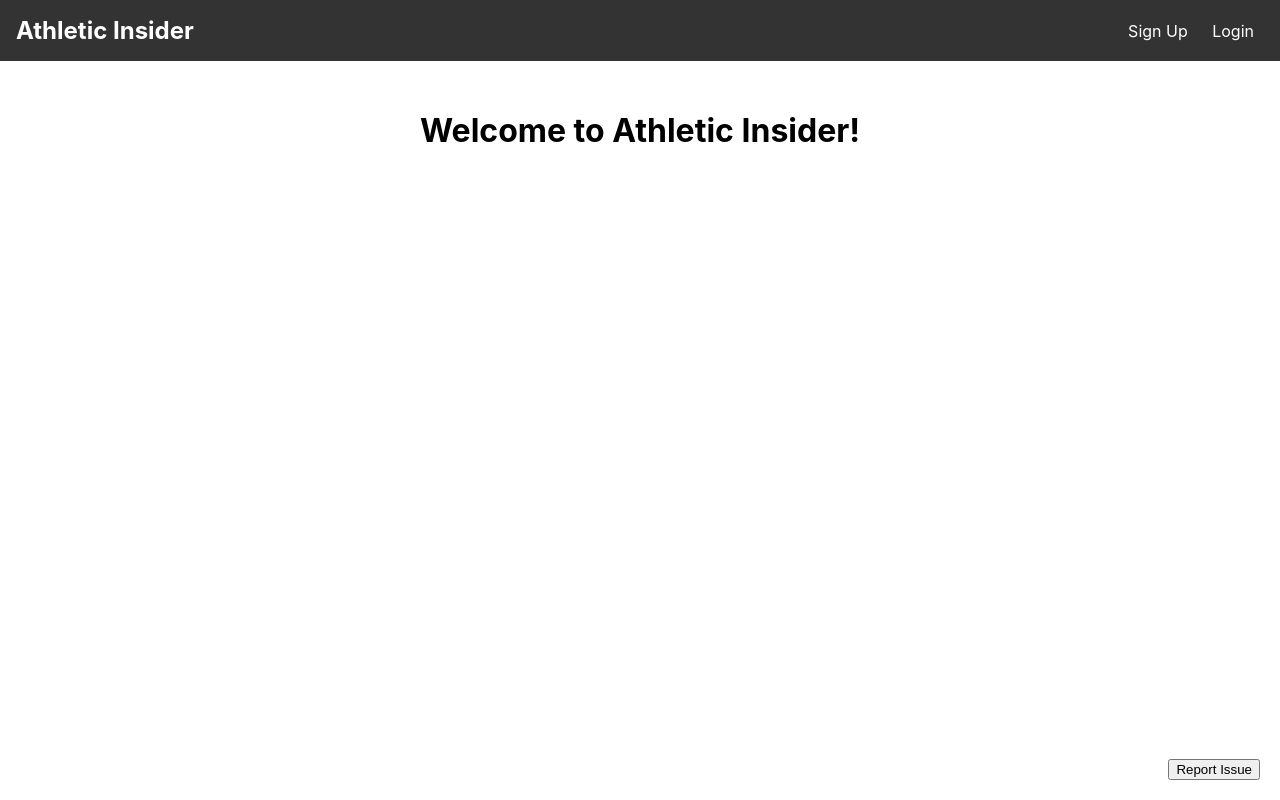
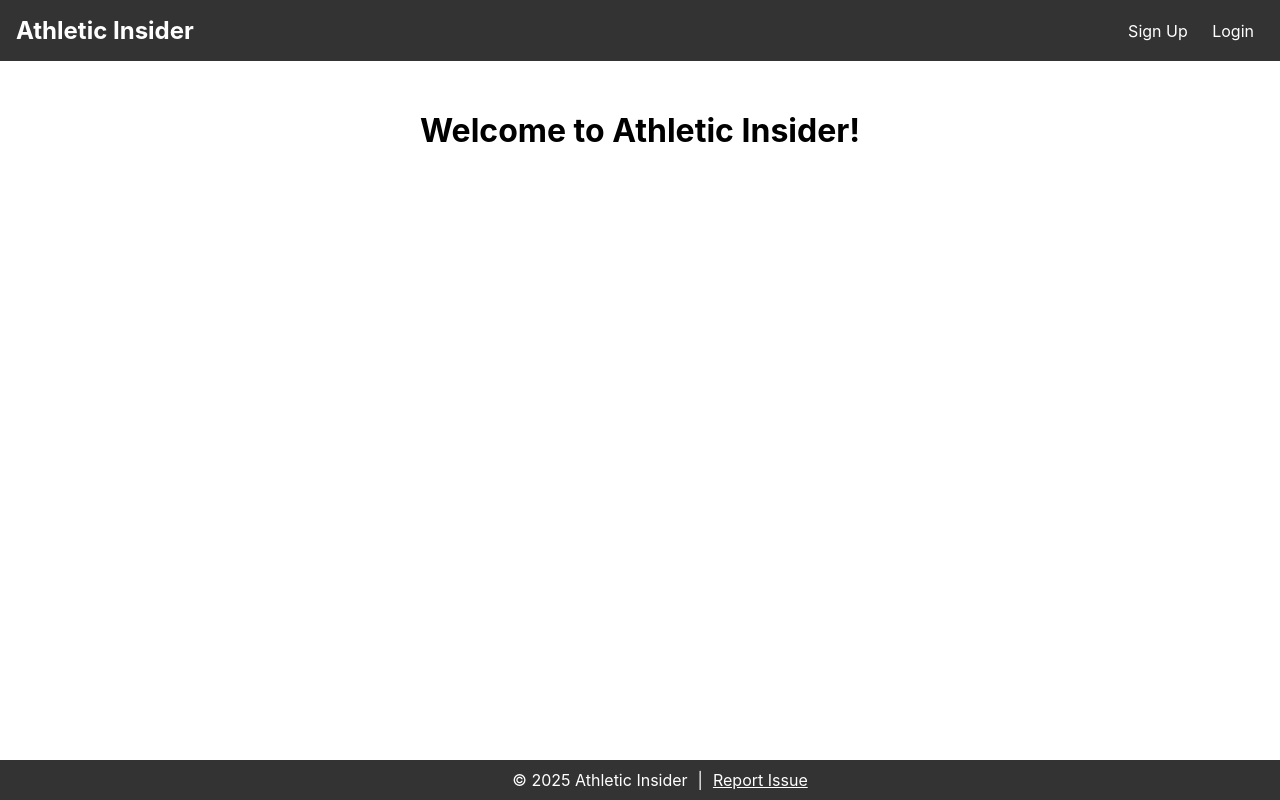
Before and after one commit to uiowaSEP2025/sep2025-project-team_002, a React (Vite) app in the folder frontend/: page / in a window 1280 px wide. Built offline with nearby package versions, Linux system fonts and the light colour scheme; no server answers.

Commit message:
Prettier Button

```diff
--- a/frontend/src/App.jsx
+++ b/frontend/src/App.jsx
@@ -12,7 +12,7 @@ import AccountSettings from "./account/AccountSettings.jsx";
 import ForgotPassword from './account/ForgotPassword.jsx';
 import ResetPassword from './account/ResetPassword.jsx';
 import ReviewForm from './review/ReviewForm.jsx';
-import ReportIssue from './components/ReportIssue';
+import Footer from './components/Footer.jsx';
 
 function App() {
   const [message, setMessage] = useState("Loading...");
@@ -59,7 +59,7 @@ function App() {
             />
             <Route path="/review-form" element={<ReviewForm />} />
           </Routes>
-          <ReportIssue />
+          <Footer />
         </Router>
 
       </header>
--- /dev/null
+++ b/frontend/src/components/Footer.jsx
@@ -0,0 +1,152 @@
+import React, { useState } from 'react';
+
+function Footer() {
+  // Control the open/close state of the modal
+  const [isModalOpen, setIsModalOpen] = useState(false);
+  // Store the issue description input by the user
+  const [issueDescription, setIssueDescription] = useState('');
+
+  // Function to open the modal
+  const openModal = () => setIsModalOpen(true);
+
+  // Function to close the modal and reset the input
+  const closeModal = () => {
+    setIsModalOpen(false);
+    setIssueDescription('');
+  };
+
+  // Handle form submission
+  const handleSubmit = async (e) => {
+    e.preventDefault();
+    try {
+      const response = await fetch('http://localhost:8000/api/report/report_issue/', {
+        method: 'POST',
+        headers: {
+          'Content-Type': 'application/json',
+        },
+        body: JSON.stringify({ description: issueDescription }),
+      });
+      if (response.ok) {
+        alert('Your issue has been submitted. Thank you for your feedback!');
+        closeModal();
+      } else {
+        alert('Submission failed. Please try again later.');
+      }
+    } catch (error) {
+      console.error(error);
+      alert('Submission error. Please check your network or server.');
+    }
+  };
+
+  // Common pill-shaped button style for the Submit button
+  const pillButtonStyle = {
+    backgroundColor: '#007bff',   // You can change this color to match your brand
+    color: '#fff',
+    border: 'none',
+    borderRadius: '25px',
+    padding: '12px 24px',
+    fontSize: '16px',
+    cursor: 'pointer',
+    boxShadow: '0 2px 5px rgba(0, 0, 0, 0.3)',
+    marginTop: '10px',
+  };
+
+  return (
+    <>
+      {/* Fixed footer bar */}
+      <footer
+        style={{
+          position: 'fixed',
+          bottom: 0,
+          left: 0,
+          width: '100%',
+          backgroundColor: '#333',
+          color: '#fff',
+          display: 'flex',
+          justifyContent: 'center',
+          alignItems: 'center',
+          padding: '10px 20px',
+          zIndex: 9999,
+          fontSize: '16px'
+        }}
+      >
+        <span>© 2025 Athletic Insider</span>
+        <span style={{ margin: '0 10px' }}>|</span>
+        {/* Clickable text to open the report modal */}
+        <span
+          onClick={openModal}
+          style={{
+            textDecoration: 'underline',
+            cursor: 'pointer'
+          }}
+        >
+          Report Issue
+        </span>
+      </footer>
+
+      {/* Modal overlay */}
+      {isModalOpen && (
+        <div
+          style={{
+            position: 'fixed',
+            top: 0, left: 0, right: 0, bottom: 0,
+            backgroundColor: 'rgba(0,0,0,0.5)',
+            display: 'flex',
+            justifyContent: 'center',
+            alignItems: 'center',
+            zIndex: 10000,
+          }}
+        >
+          <div
+            style={{
+              position: 'relative',
+              background: '#fff',
+              padding: '20px',
+              borderRadius: '8px',
+              width: '400px',
+              maxWidth: '90%',
+              textAlign: 'center'
+            }}
+          >
+            {/* Close (X) icon in the top-right corner */}
+            <button
+              onClick={closeModal}
+              style={{
+                position: 'absolute',
+                top: '10px',
+                right: '10px',
+                background: 'transparent',
+                border: 'none',
+                fontSize: '20px',
+                cursor: 'pointer',
+              }}
+            >
+              &times;
+            </button>
+
+            <h2>Report an Issue</h2>
+            <form onSubmit={handleSubmit}>
+              <textarea
+                style={{ width: '100%', height: '100px', marginTop: '10px' }}
+                value={issueDescription}
+                onChange={(e) => setIssueDescription(e.target.value)}
+                placeholder="Please describe the issue in detail..."
+              />
+              <div style={{ marginTop: '20px' }}>
+                {/* Pill-shaped Submit button */}
+                <button
+                  type="submit"
+                  style={pillButtonStyle}
+                >
+                  Submit
+                </button>
+              </div>
+            </form>
+          </div>
+        </div>
+      )}
+    </>
+  );
+}
+
+export default Footer;
--- a/frontend/src/components/ReportIssue.jsx
+++ /dev/null
@@ -1,93 +0,0 @@
-import React, { useState } from 'react';
-
-function ReportIssue() {
-  const [isOpen, setIsOpen] = useState(false);
-  const [issueDescription, setIssueDescription] = useState('');
-
-  const openModal = () => {
-    setIsOpen(true);
-  };
-
-  const closeModal = () => {
-    setIsOpen(false);
-    setIssueDescription('');
-  };
-
-  const handleSubmit = async (e) => {
-    e.preventDefault();
-    try {
-      const response = await fetch('http://localhost:8000/api/report/report_issue/', {
-        method: 'POST',
-        headers: {
-          'Content-Type': 'application/json',
-        },
-        body: JSON.stringify({ description: issueDescription }),
-      });
-      if (response.ok) {
-        alert('Your issue has been submitted. Thank you for your feedback!');
-        closeModal();
-      } else {
-        alert('Submission failed. Please try again later.');
-      }
-    } catch (error) {
-      console.error(error);
-      alert('Submission error. Please check your network or server.');
-    }
-  };
-
-  return (
-    <>
-      <button
-        style={{
-          position: 'fixed',
-          bottom: '20px',
-          right: '20px',
-          zIndex: 9999
-        }}
-        onClick={openModal}
-      >
-        Report Issue
-      </button>
-
-      {isOpen && (
-        <div
-          style={{
-            position: 'fixed',
-            top: 0, left: 0, right: 0, bottom: 0,
-            backgroundColor: 'rgba(0,0,0,0.5)',
-            display: 'flex', justifyContent: 'center', alignItems: 'center',
-            zIndex: 10000
-          }}
-        >
-          <div
-            style={{
-              background: '#fff',
-              padding: '20px',
-              borderRadius: '8px',
-              width: '400px',
-              maxWidth: '90%'
-            }}
-          >
-            <h2>Report an Issue</h2>
-            <form onSubmit={handleSubmit}>
-              <textarea
-                style={{ width: '100%', height: '100px' }}
-                value={issueDescription}
-                onChange={(e) => setIssueDescription(e.target.value)}
-                placeholder="Please describe the issue in detail..."
-              />
-              <div style={{ marginTop: '10px' }}>
-                <button type="submit">Submit</button>
-                <button type="button" onClick={closeModal} style={{ marginLeft: '10px' }}>
-                  Cancel
-                </button>
-              </div>
-            </form>
-          </div>
-        </div>
-      )}
-    </>
-  );
-}
-
-export default ReportIssue;
```
